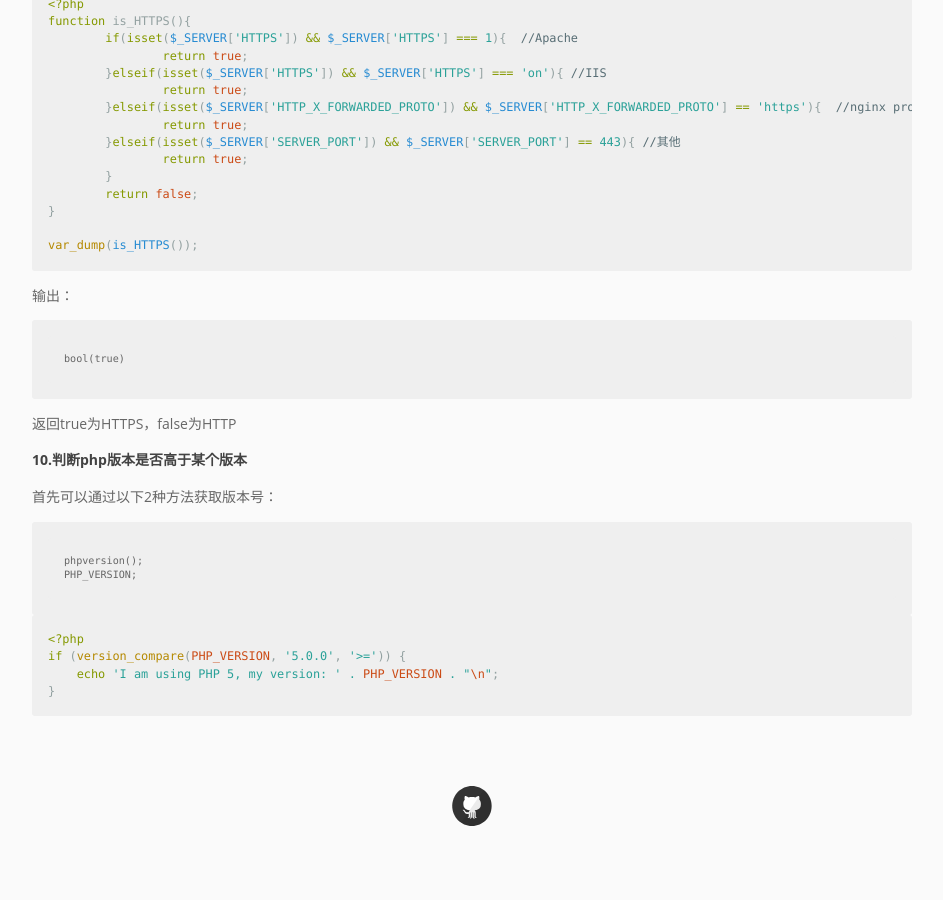
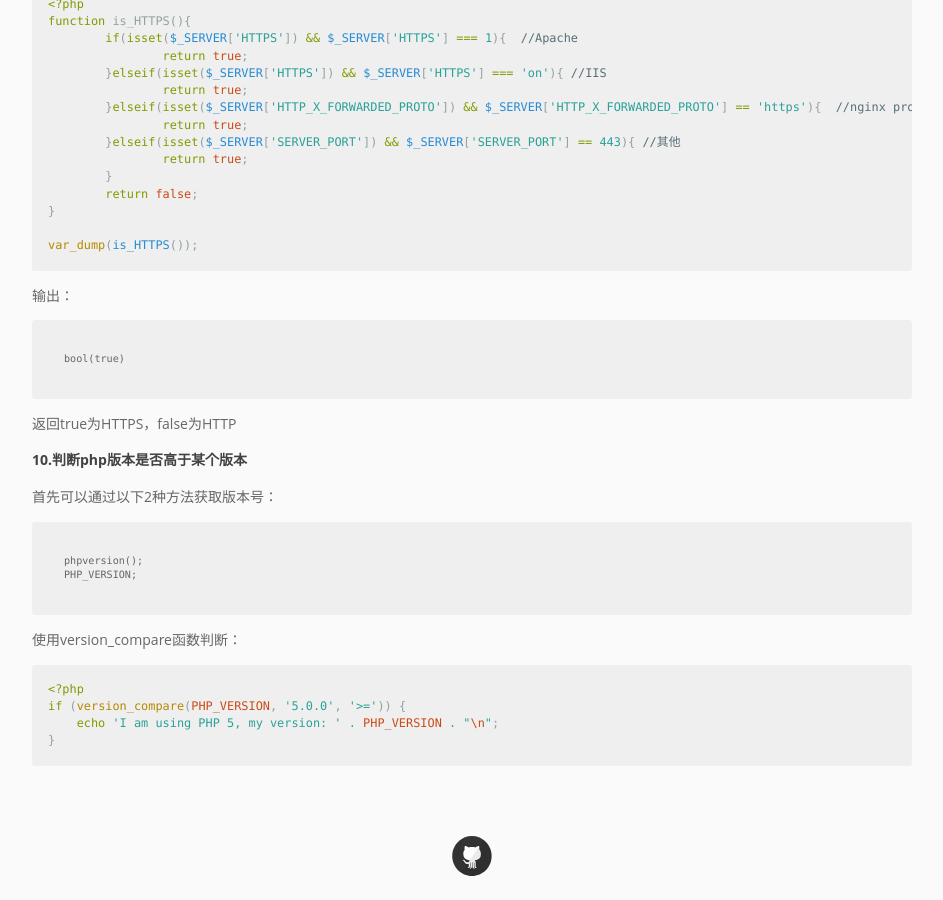
Before and after one commit to pingmalu/pingmalu.github.io, a Jekyll site: the page built from _posts/2016-05-17-PHP常用代码段.md, in a window 1280 px wide and 900 px high, scrolled down 6527 px. Shown: the whole window, without its empty margins (168-1111 px from the left). Built offline with Jekyll 4.4.1, drawn with Linux system fonts in a browser that asks for light colours; nearby versions of some CDN libraries; before the commit the page ends 7378 px from its top, so only the background shows below that.

Commit message:
'update'

```diff
--- a/_posts/2016-05-17-PHP常用代码段.md
+++ b/_posts/2016-05-17-PHP常用代码段.md
@@ -375,6 +375,8 @@ var_dump(is_HTTPS());
 	phpversion();
 	PHP_VERSION;
 
+使用version_compare函数判断：
+
 {% highlight php %}
 <?php
 if (version_compare(PHP_VERSION, '5.0.0', '>=')) {
```
